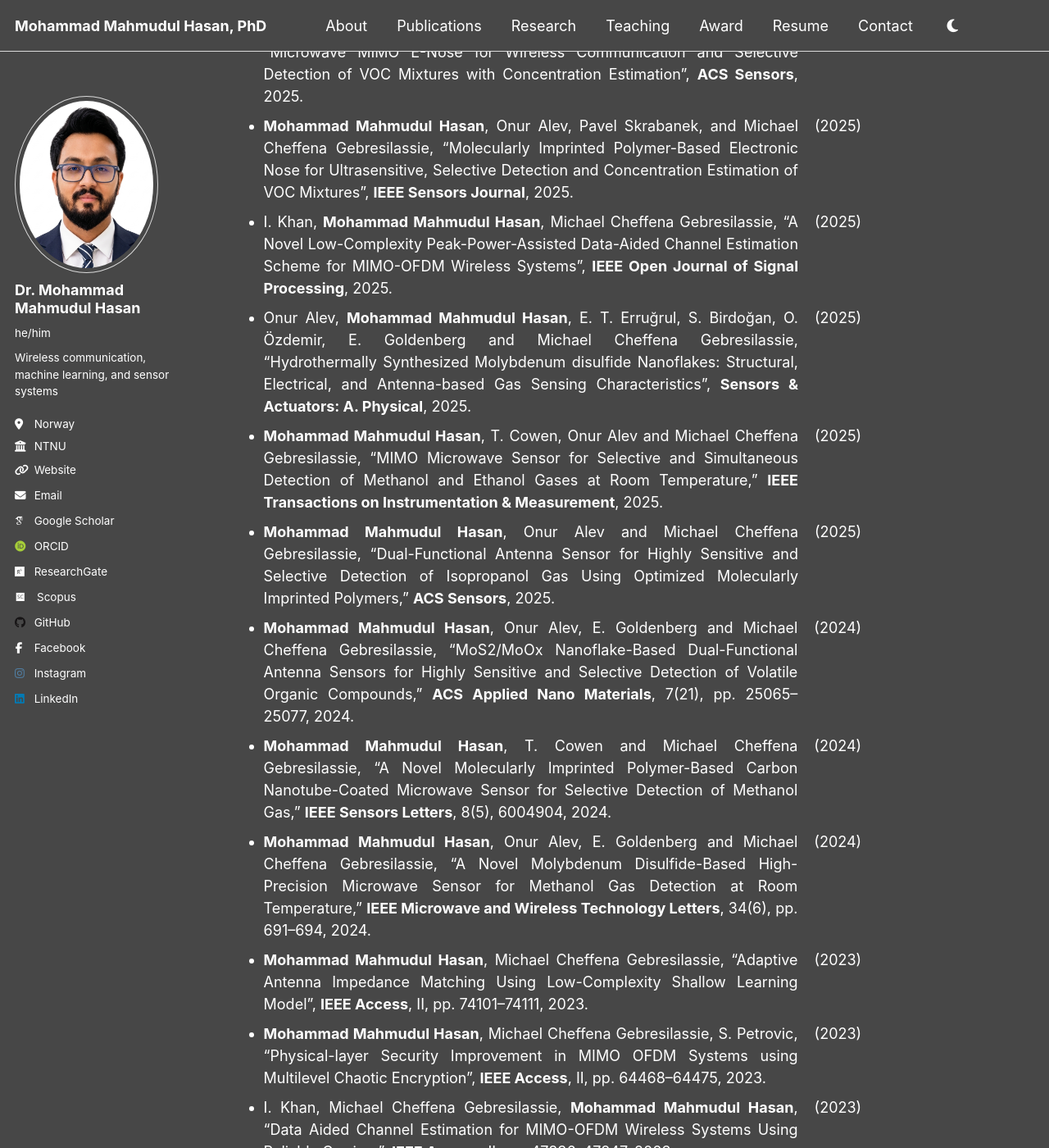
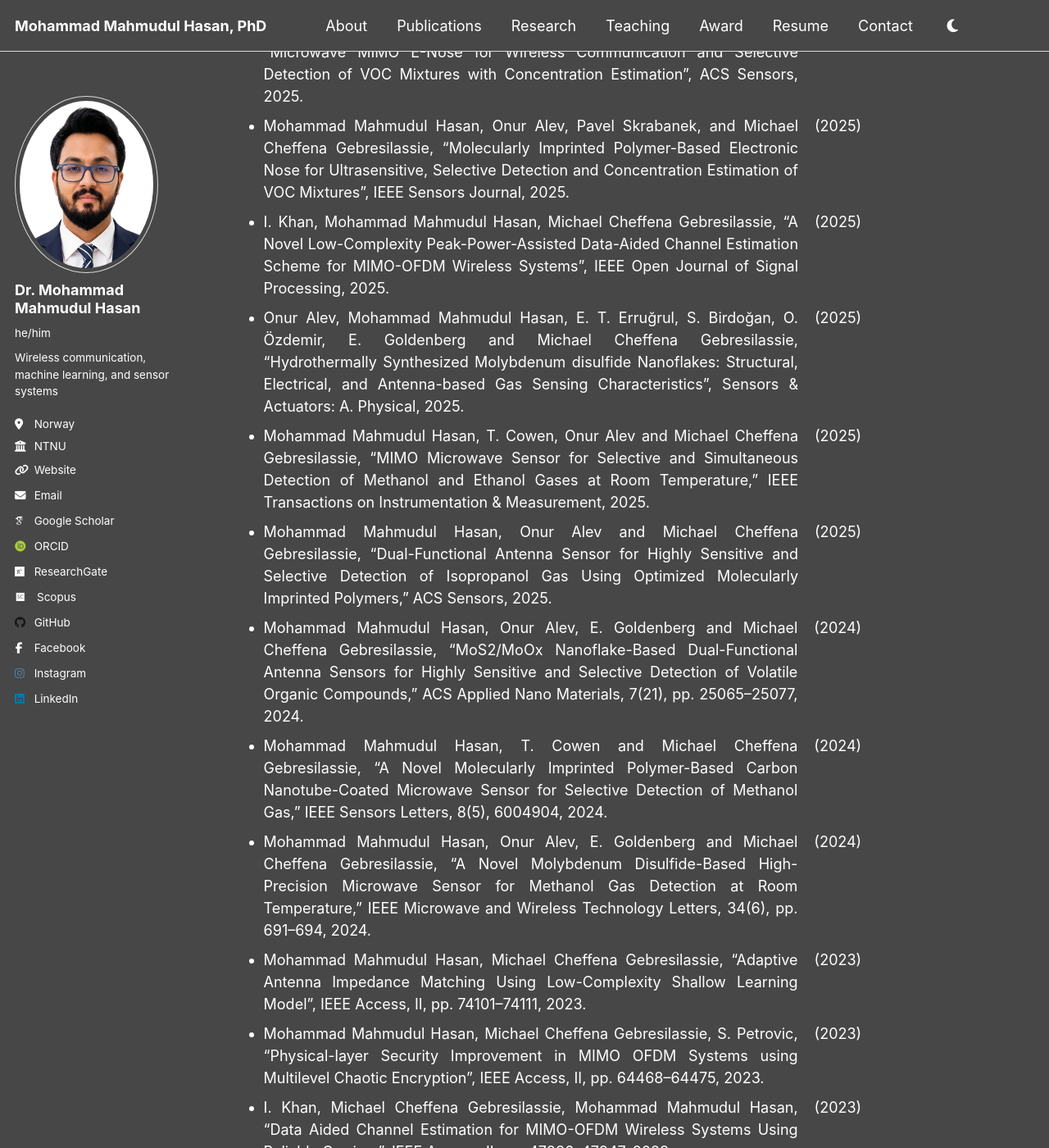
Before and after one commit to dearmahmud/dearmahmud.github.io, a Jekyll site: the page built from _pages/about.md, in a window 1280 px wide and 1400 px high, scrolled down 1726 px. Shown: the whole window at 82% size. Built offline with Jekyll 4.4.1, drawn with Linux system fonts in a browser that asks for light colours; some web fonts are replaced; some of the changed text lies outside the part shown.

Commit message:
Update about.md

```diff
--- a/_pages/about.md
+++ b/_pages/about.md
@@ -53,92 +53,91 @@ My current work centers on the design of selective and intelligent sensing syste
 
 - <div style="display: flex; justify-content: space-between; align-items: flex-start;">
     <div style="text-align: justify; flex: 1;">
-      Inaamullah Khan, <strong>Mohammad Mahmudul Hasan</strong>, and Michael Cheffena, “Transmitter-assisted joint data-aided channel estimation and PAPR reduction scheme in wireless fading channels”, <strong>Scientific Reports</strong>, 16, 8015, 2026.
+      Inaamullah Khan, Mohammad Mahmudul Hasan, and Michael Cheffena, “Transmitter-assisted joint data-aided channel estimation and PAPR reduction scheme in wireless fading channels”, Scientific Reports, 16, 8015, 2026.
     </div>
     <div style="margin-left: 20px;">(2026)</div>
   </div>
 
 - <div style="display: flex; justify-content: space-between; align-items: flex-start;">
     <div style="text-align: justify; flex: 1;">
-      <strong>Mohammad Mahmudul Hasan</strong>, Onur Alev, Pavel Skrabanek, Gabriela Soukupová, Fatima Hassouna, and Michael Cheffena Gebresilassie, “Microwave MIMO E-Nose for Wireless Communication and Selective Detection of VOC Mixtures with Concentration Estimation”, <strong>ACS Sensors</strong>, 2025.
+      Mohammad Mahmudul Hasan, Onur Alev, Pavel Skrabanek, Gabriela Soukupová, Fatima Hassouna, and Michael Cheffena Gebresilassie, “Microwave MIMO E-Nose for Wireless Communication and Selective Detection of VOC Mixtures with Concentration Estimation”, ACS Sensors, 2025.
     </div>
     <div style="margin-left: 20px;">(2025)</div>
   </div>
 
 - <div style="display: flex; justify-content: space-between; align-items: flex-start;">
     <div style="text-align: justify; flex: 1;">
-      <strong>Mohammad Mahmudul Hasan</strong>, Onur Alev, Pavel Skrabanek, and Michael Cheffena Gebresilassie, “Molecularly Imprinted Polymer-Based Electronic Nose for Ultrasensitive, Selective Detection and Concentration Estimation of VOC Mixtures”, <strong>IEEE Sensors Journal</strong>, 2025.
-    </div>
-    <div style="margin-left: 20px;">(2025)</div>
-  </div>
-
-
-- <div style="display: flex; justify-content: space-between; align-items: flex-start;">
-    <div style="text-align: justify; flex: 1;">
-      I. Khan, <strong>Mohammad Mahmudul Hasan</strong>, Michael Cheffena Gebresilassie, “A Novel Low-Complexity Peak-Power-Assisted Data-Aided Channel Estimation Scheme for MIMO-OFDM Wireless Systems”, <strong> IEEE Open Journal of Signal Processing</strong>, 2025.
+      Mohammad Mahmudul Hasan, Onur Alev, Pavel Skrabanek, and Michael Cheffena Gebresilassie, “Molecularly Imprinted Polymer-Based Electronic Nose for Ultrasensitive, Selective Detection and Concentration Estimation of VOC Mixtures”, IEEE Sensors Journal, 2025.
     </div>
     <div style="margin-left: 20px;">(2025)</div>
   </div>
 
 - <div style="display: flex; justify-content: space-between; align-items: flex-start;">
     <div style="text-align: justify; flex: 1;">
-      Onur Alev, <strong>Mohammad Mahmudul Hasan</strong>, E. T. Erruğrul, S. Birdoğan, O. Özdemir, E. Goldenberg and Michael Cheffena Gebresilassie, “Hydrothermally Synthesized Molybdenum disulfide Nanoflakes: Structural, Electrical, and Antenna-based Gas Sensing Characteristics”, <strong>Sensors & Actuators: A. Physical</strong>, 2025.
+      I. Khan, Mohammad Mahmudul Hasan, Michael Cheffena Gebresilassie, “A Novel Low-Complexity Peak-Power-Assisted Data-Aided Channel Estimation Scheme for MIMO-OFDM Wireless Systems”,  IEEE Open Journal of Signal Processing, 2025.
     </div>
     <div style="margin-left: 20px;">(2025)</div>
   </div>
 
 - <div style="display: flex; justify-content: space-between; align-items: flex-start;">
     <div style="text-align: justify; flex: 1;">
-      <strong>Mohammad Mahmudul Hasan</strong>, T. Cowen, Onur Alev and Michael Cheffena Gebresilassie, “MIMO Microwave Sensor for Selective and Simultaneous Detection of Methanol and Ethanol Gases at Room Temperature,” <strong>IEEE Transactions on Instrumentation & Measurement</strong>, 2025.
+      Onur Alev, Mohammad Mahmudul Hasan, E. T. Erruğrul, S. Birdoğan, O. Özdemir, E. Goldenberg and Michael Cheffena Gebresilassie, “Hydrothermally Synthesized Molybdenum disulfide Nanoflakes: Structural, Electrical, and Antenna-based Gas Sensing Characteristics”, Sensors & Actuators: A. Physical, 2025.
     </div>
     <div style="margin-left: 20px;">(2025)</div>
   </div>
 
 - <div style="display: flex; justify-content: space-between; align-items: flex-start;">
     <div style="text-align: justify; flex: 1;">
-      <strong>Mohammad Mahmudul Hasan</strong>, Onur Alev and Michael Cheffena Gebresilassie, “Dual-Functional Antenna Sensor for Highly Sensitive and Selective Detection of Isopropanol Gas Using Optimized Molecularly Imprinted Polymers,” <strong>ACS Sensors</strong>, 2025.
+      Mohammad Mahmudul Hasan, T. Cowen, Onur Alev and Michael Cheffena Gebresilassie, “MIMO Microwave Sensor for Selective and Simultaneous Detection of Methanol and Ethanol Gases at Room Temperature,” IEEE Transactions on Instrumentation & Measurement, 2025.
     </div>
     <div style="margin-left: 20px;">(2025)</div>
   </div>
 
 - <div style="display: flex; justify-content: space-between; align-items: flex-start;">
     <div style="text-align: justify; flex: 1;">
-      <strong>Mohammad Mahmudul Hasan</strong>, Onur Alev, E. Goldenberg and Michael Cheffena Gebresilassie, “MoS2/MoOx Nanoflake-Based Dual-Functional Antenna Sensors for Highly Sensitive and Selective Detection of Volatile Organic Compounds,” <strong>ACS Applied Nano Materials</strong>, 7(21), pp. 25065–25077, 2024.
+      Mohammad Mahmudul Hasan, Onur Alev and Michael Cheffena Gebresilassie, “Dual-Functional Antenna Sensor for Highly Sensitive and Selective Detection of Isopropanol Gas Using Optimized Molecularly Imprinted Polymers,” ACS Sensors, 2025.
+    </div>
+    <div style="margin-left: 20px;">(2025)</div>
+  </div>
+
+- <div style="display: flex; justify-content: space-between; align-items: flex-start;">
+    <div style="text-align: justify; flex: 1;">
+      Mohammad Mahmudul Hasan, Onur Alev, E. Goldenberg and Michael Cheffena Gebresilassie, “MoS2/MoOx Nanoflake-Based Dual-Functional Antenna Sensors for Highly Sensitive and Selective Detection of Volatile Organic Compounds,” ACS Applied Nano Materials, 7(21), pp. 25065–25077, 2024.
     </div>
     <div style="margin-left: 20px;">(2024)</div>
   </div>
 
 - <div style="display: flex; justify-content: space-between; align-items: flex-start;">
     <div style="text-align: justify; flex: 1;">
-      <strong>Mohammad Mahmudul Hasan</strong>, T. Cowen and Michael Cheffena Gebresilassie, “A Novel Molecularly Imprinted Polymer-Based Carbon Nanotube-Coated Microwave Sensor for Selective Detection of Methanol Gas,” <strong>IEEE Sensors Letters</strong>, 8(5), 6004904, 2024.
+      Mohammad Mahmudul Hasan, T. Cowen and Michael Cheffena Gebresilassie, “A Novel Molecularly Imprinted Polymer-Based Carbon Nanotube-Coated Microwave Sensor for Selective Detection of Methanol Gas,” IEEE Sensors Letters, 8(5), 6004904, 2024.
     </div>
     <div style="margin-left: 20px;">(2024)</div>
   </div>
 
 - <div style="display: flex; justify-content: space-between; align-items: flex-start;">
     <div style="text-align: justify; flex: 1;">
-      <strong>Mohammad Mahmudul Hasan</strong>, Onur Alev, E. Goldenberg and Michael Cheffena Gebresilassie, “A Novel Molybdenum Disulfide-Based High-Precision Microwave Sensor for Methanol Gas Detection at Room Temperature,” <strong>IEEE Microwave and Wireless Technology Letters</strong>, 34(6), pp. 691–694, 2024.
+      Mohammad Mahmudul Hasan, Onur Alev, E. Goldenberg and Michael Cheffena Gebresilassie, “A Novel Molybdenum Disulfide-Based High-Precision Microwave Sensor for Methanol Gas Detection at Room Temperature,” IEEE Microwave and Wireless Technology Letters, 34(6), pp. 691–694, 2024.
     </div>
     <div style="margin-left: 20px;">(2024)</div>
   </div>
 
 - <div style="display: flex; justify-content: space-between; align-items: flex-start;">
     <div style="text-align: justify; flex: 1;">
-      <strong>Mohammad Mahmudul Hasan</strong>, Michael Cheffena Gebresilassie, “Adaptive Antenna Impedance Matching Using Low-Complexity Shallow Learning Model”, <strong>IEEE Access</strong>, II, pp. 74101–74111, 2023.
+      Mohammad Mahmudul Hasan, Michael Cheffena Gebresilassie, “Adaptive Antenna Impedance Matching Using Low-Complexity Shallow Learning Model”, IEEE Access, II, pp. 74101–74111, 2023.
     </div>
     <div style="margin-left: 20px;">(2023)</div>
   </div>
 
 - <div style="display: flex; justify-content: space-between; align-items: flex-start;">
     <div style="text-align: justify; flex: 1;">
-      <strong>Mohammad Mahmudul Hasan</strong>, Michael Cheffena Gebresilassie, S. Petrovic, “Physical-layer Security Improvement in MIMO OFDM Systems using Multilevel Chaotic Encryption”, <strong>IEEE Access</strong>, II, pp. 64468–64475, 2023.
+      Mohammad Mahmudul Hasan, Michael Cheffena Gebresilassie, S. Petrovic, “Physical-layer Security Improvement in MIMO OFDM Systems using Multilevel Chaotic Encryption”, IEEE Access, II, pp. 64468–64475, 2023.
     </div>
     <div style="margin-left: 20px;">(2023)</div>
   </div>
 
 - <div style="display: flex; justify-content: space-between; align-items: flex-start;">
     <div style="text-align: justify; flex: 1;">
-      I. Khan, Michael Cheffena Gebresilassie, <strong>Mohammad Mahmudul Hasan</strong>, “Data Aided Channel Estimation for MIMO-OFDM Wireless Systems Using Reliable Carriers”, <strong>IEEE Access</strong>, II, pp. 47836–47847, 2023.
+      I. Khan, Michael Cheffena Gebresilassie, Mohammad Mahmudul Hasan, “Data Aided Channel Estimation for MIMO-OFDM Wireless Systems Using Reliable Carriers”, IEEE Access, II, pp. 47836–47847, 2023.
     </div>
     <div style="margin-left: 20px;">(2023)</div>
   </div>
```
